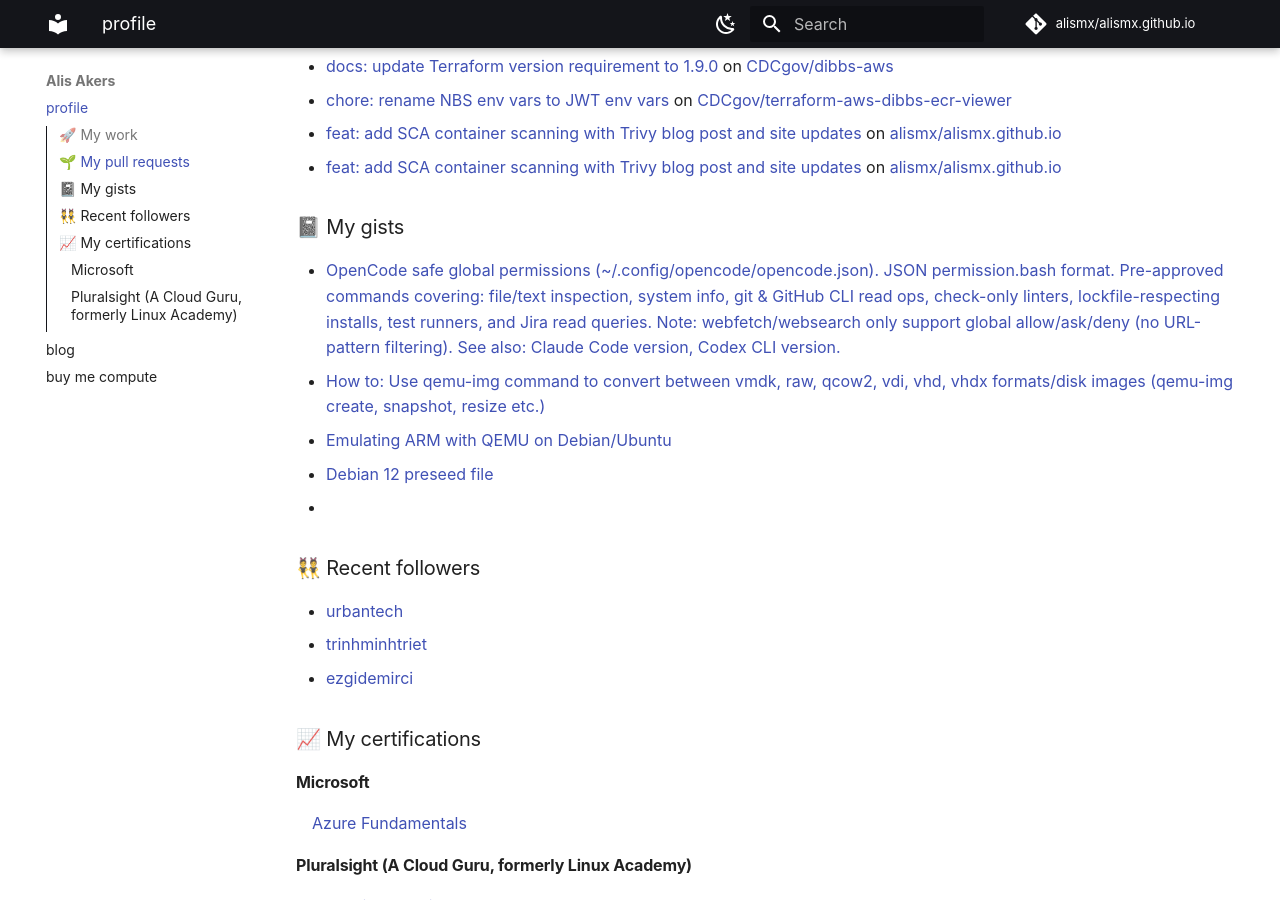
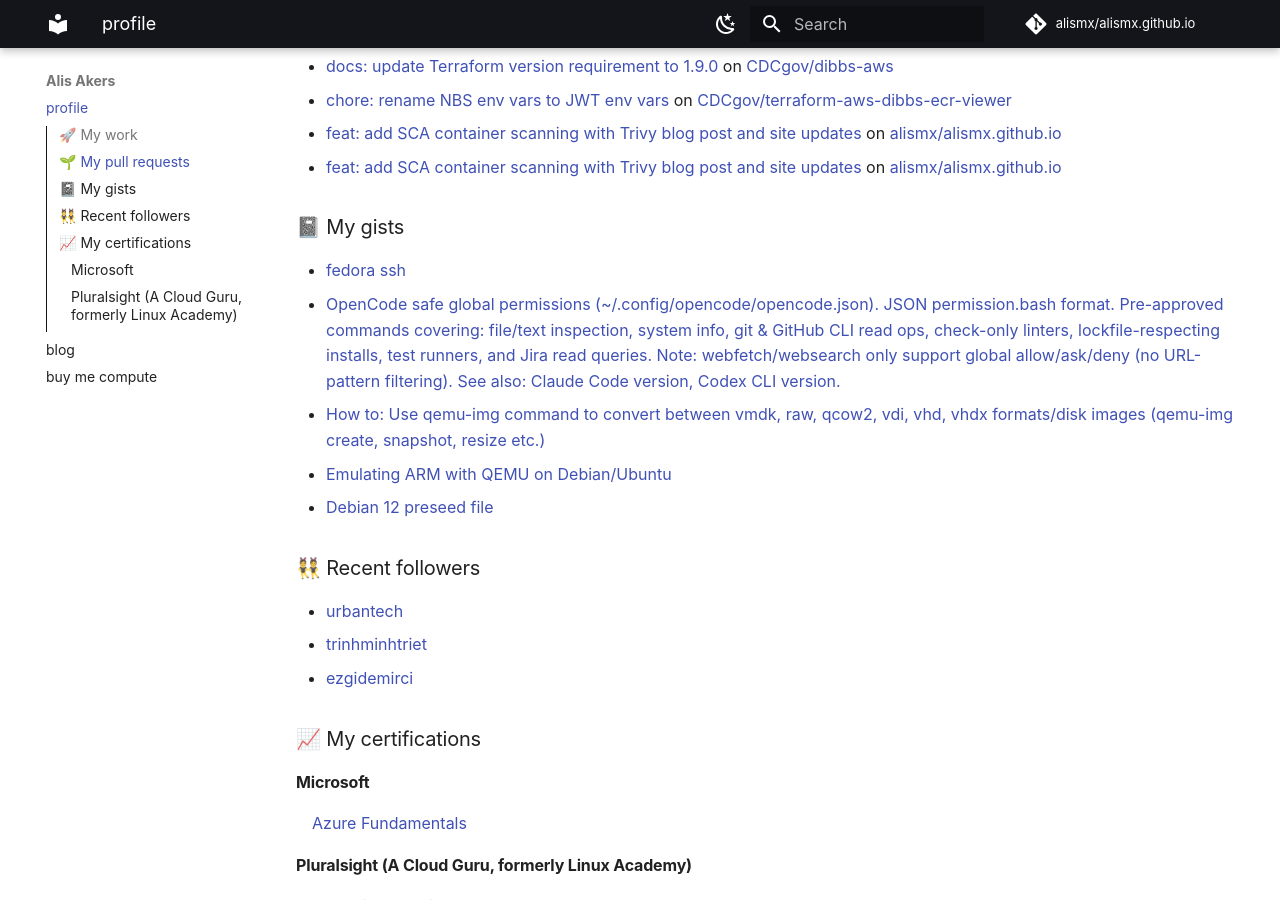
Before and after one commit to alismx/alismx.github.io, an MkDocs documentation site: the page built from docs/index.md, in a window 1280 px wide and 900 px high, scrolled down 1293 px. Built offline with MkDocs 1.6.1 and Material for MkDocs 9.7.7, drawn with Linux system fonts in a browser that asks for light colours; plug-ins that fetch from the network failed and are left out; comment, search, counter and statistics services are not loaded.

Commit message:
Update generated files

```diff
--- a/docs/index.md
+++ b/docs/index.md
@@ -41,11 +41,11 @@ I'm Alis, a DevOps engineer passionate about open-source, cloud-native technolog
 
 ### 📓 My gists
 
+- [fedora ssh](https://gist.github.com/c3992957d76cf0de4d0f32a1266ad0c2)
 - [OpenCode safe global permissions (~/.config/opencode/opencode.json). JSON permission.bash format. Pre-approved commands covering: file/text inspection, system info, git &amp; GitHub CLI read ops, check-only linters, lockfile-respecting installs, test runners, and Jira read queries. Note: webfetch/websearch only support global allow/ask/deny (no URL-pattern filtering). See also: Claude Code version, Codex CLI version.](https://gist.github.com/599e75c16c8df347dd726c7b30c1e9a2)
 - [How to: Use qemu-img command to convert between vmdk, raw, qcow2, vdi, vhd, vhdx formats/disk images (qemu-img create, snapshot, resize etc.)](https://gist.github.com/9894bbbd9640074416f258bbaf3874ec)
 - [Emulating ARM with QEMU on Debian/Ubuntu](https://gist.github.com/3107fdd62a87607d7cc7b1368d84fc52)
 - [Debian 12 preseed file](https://gist.github.com/717776684587d3467b8c3980d2cba4e3)
-- [](https://gist.github.com/eb554c67c7013b27c0e16461c3321df9)
 
 ### 👯 Recent followers
 
```
